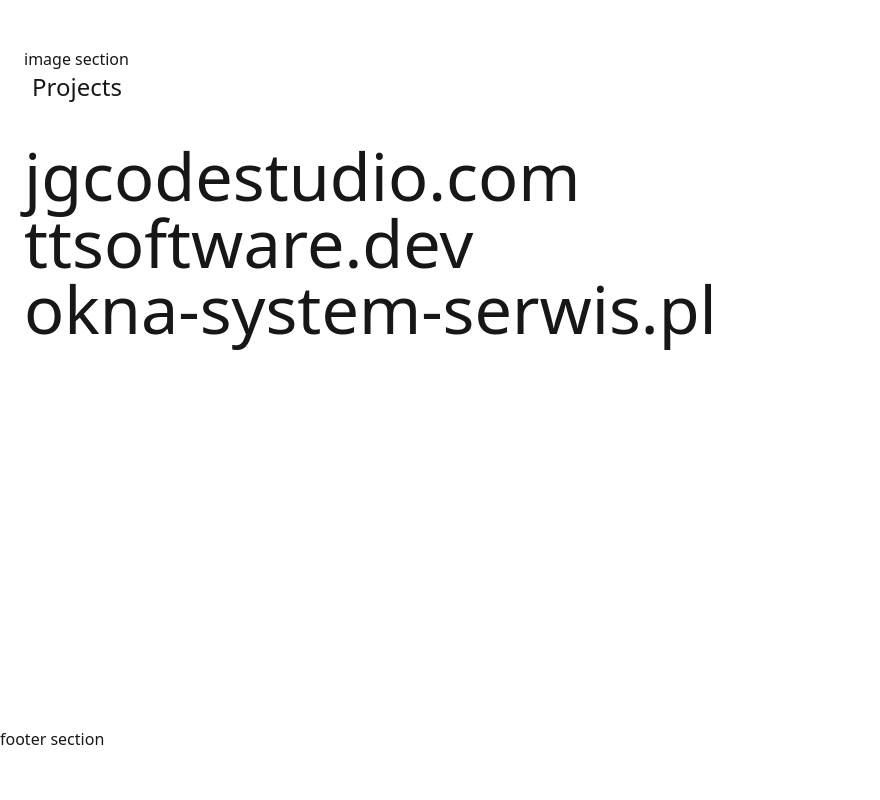
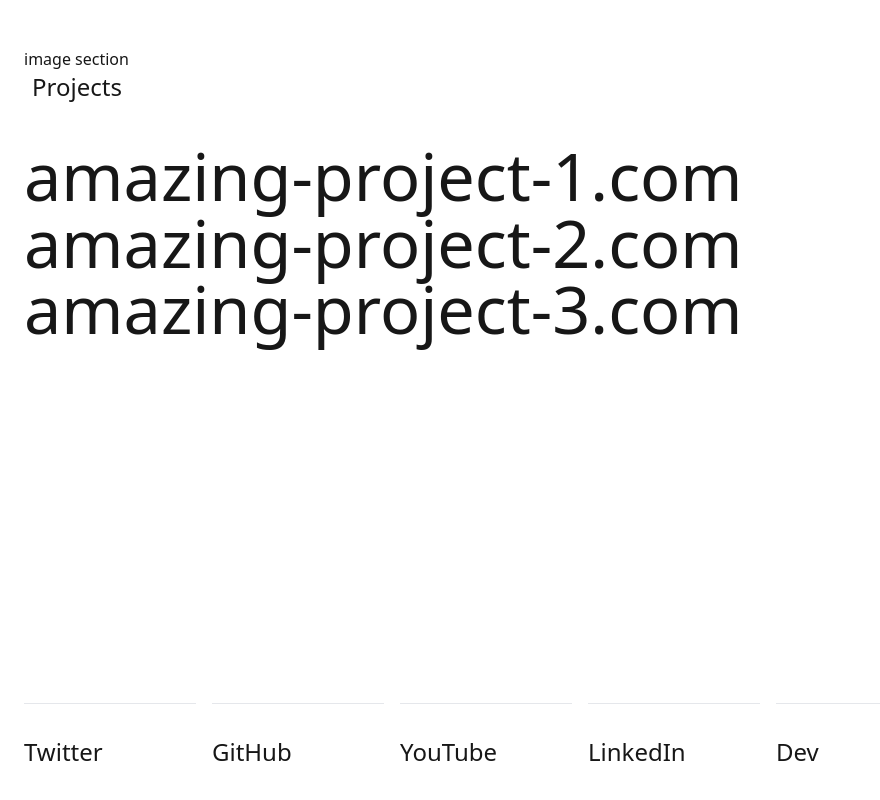
Before and after one commit to jakubgania/personla-site-template-1, a Next.js app: page / in a window 1280 px wide. Shown: the part 1834-2634 px from the top of the page, without its empty margins (0-880 px from the left). Before the commit the page ends 2585 px from the top, so only its background shows below. Built offline with nearby package versions, Linux system fonts and the light colour scheme.

Commit message:
development

```diff
--- a/app/globals.css
+++ b/app/globals.css
@@ -19,3 +19,18 @@ body {
   background: var(--background);
   /* font-family: Arial, Helvetica, sans-serif; */
 }
+
+.top-img-div {
+  position: absolute;
+  z-index: -10;
+  top: -100px;
+  /* right: -100px; */
+  background-image: url('../public/bg-3.webp');
+  /* background-image: url('../public/bg-1.webp'); */
+  background-repeat: no-repeat;
+  background-size: 100%;
+  /* background-position: 0px -200px; */
+  width: 74vw;
+  height: 100%;
+  filter: blur(74px);
+}
--- a/app/page.tsx
+++ b/app/page.tsx
@@ -1,11 +1,12 @@
-// import Image from "next/image";
+import Image from "next/image";
 
 import data from '../web.json'
 
 export default function Home() {
   return (
-    <div className="">
-      <main className="flex flex-col items-center p-6">
+    <div className="p-6">
+      <div className="top-img-div"></div>
+      <main className="flex flex-col items-center">
         <div className="w-full ml-6 mr-6">
           <div className="flex flex-row gap-4 text-2xl">
             <div className="basis-1/4">
@@ -99,10 +100,53 @@ export default function Home() {
               </div>
             </div>
           </div>
+
+          <div className="flex mb-80">
+            <div className="flex w-9/12 gap-4">
+              {data.web.social.map((item) => (
+                <div key={item.name} className="basis-1/5 border-t">
+                  <a href={item.url} className="text-2xl" target="_blank">
+                    <p className="pt-8 pb-8">
+                      {item.name}
+                    </p>
+                  </a>
+                </div>
+              ))}
+            </div>
+          </div>
+
+          <div className="mb-10 pt-2 border-t">
+            <p className="text-2xl">
+              Certificates
+            </p>
+          </div>
+
+          <div>
+            {data.web.certificates.map((item) => (
+              <div key={item.id} className="flex text-2xl">
+                <div className="basis-1/4">
+                  {item.date}
+                </div>
+                <div className="basis-9/12">
+                  {item.description}
+                </div>
+              </div>
+            ))}
+          </div>
         </div>
       </main>
-      <footer className="">
-        footer section
+
+      <footer className="mt-8">
+        <div className="flex justify-between text-2xl">
+          <div className="flex">
+            <div>
+              designed by jakubgania
+            </div>
+          </div>
+          <div>
+            2025
+          </div>
+        </div>
       </footer>
     </div>
   );
--- a/web.json
+++ b/web.json
@@ -2,15 +2,15 @@
   "web": {
     "projects": [
       {
-        "name": "jgcodestudio.com",
+        "name": "amazing-project-1.com",
         "url": ""
       },
       {
-        "name": "ttsoftware.dev",
+        "name": "amazing-project-2.com",
         "url": ""
       },
       {
-        "name": "okna-system-serwis.pl",
+        "name": "amazing-project-3.com",
         "url": ""
       }
     ],
@@ -33,7 +33,7 @@
     ],
     "websites": [
       {
-        "name": "jgcodestudio",
+        "name": "example website",
         "url": ""
       }
     ],
@@ -61,64 +61,44 @@
     ],
     "certificates": [
       {
-        "id": "12",
-        "date": "2023-05",
-        "description": "AWS Certified Cloud Practitioner"
-      },
-      {
-        "id": "11",
-        "date": "2020-06",
-        "description": "Internet of Things | Certificate obtained as part of postgraduate studies"
-      },
-      {
-        "id": "10",
-        "date": "2020-06",
-        "description": "Artificial Intelligence and Machine Learning | Certificate obtained as part of postgraduate studies"
-      },
-      {
-        "id": "9",
-        "date": "2020-06",
-        "description": "Advanced of AWS solutions | Certificate obtained as part of postgraduate studies"
-      },
-      {
         "id": "8",
-        "date": "2019-12",
-        "description": "Microsoft Azure | Certificate obtained as part of postgraduate studies"
+        "date": "2025-01",
+        "description": "title of your amazing certificate"
       },
       {
         "id": "7",
-        "date": "2020-02",
-        "description": "Amazon Web Services | Certificate obtained as part of postgraduate studies"
+        "date": "2024-12",
+        "description": "title of your amazing certificate"
       },
       {
         "id": "6",
         "date": "2020-03",
-        "description": "Google Cloud Platform | Certificate obtained as part of postgraduate studies"
+        "description": "title of your amazing certificate"
       },
       {
         "id": "5",
-        "date": "2020-03",
-        "description": "IBM Cloud | Certificate obtained as part of postgraduate studies"
+        "date": "2023-08",
+        "description": "title of your amazing certificate"
       },
       {
         "id": "4",
-        "date": "2019-08",
-        "description": "Docker - Quickstart"
+        "date": "2022-06",
+        "description": "title of your amazing certificate"
       },
       {
         "id": "3",
-        "date": "2019-08",
-        "description": "Introduction to serverless in the AWS cloud"
+        "date": "2021-04",
+        "description": "title of your amazing certificate"
       },
       {
         "id": "2",
-        "date": "2019-07",
-        "description": "Practical ways to detect vulnerabilities in web applications"
+        "date": "2020-10",
+        "description": "title of your amazing certificate"
       },
       {
         "id": "1",
-        "date": "2014-03",
-        "description": "Business IT - training conducted at the university - Wrocław University of Science and Technology"
+        "date": "2018-02",
+        "description": "title of your amazing certificate"
       }
     ]
   }
```
Also changed, not shown: public/bg-1.webp (added), public/bg-3.webp (added).
